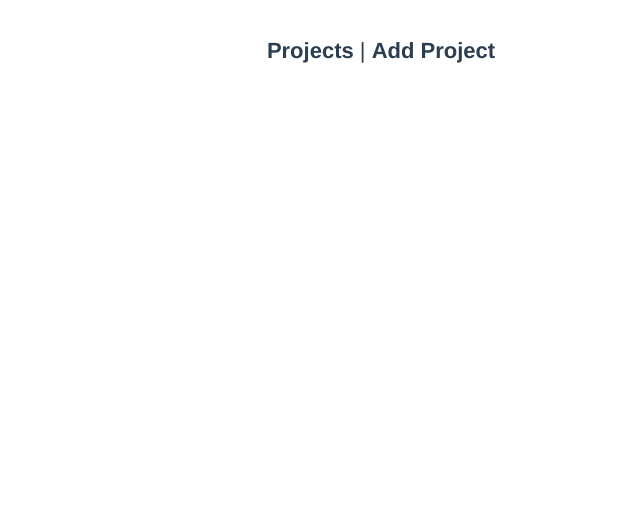
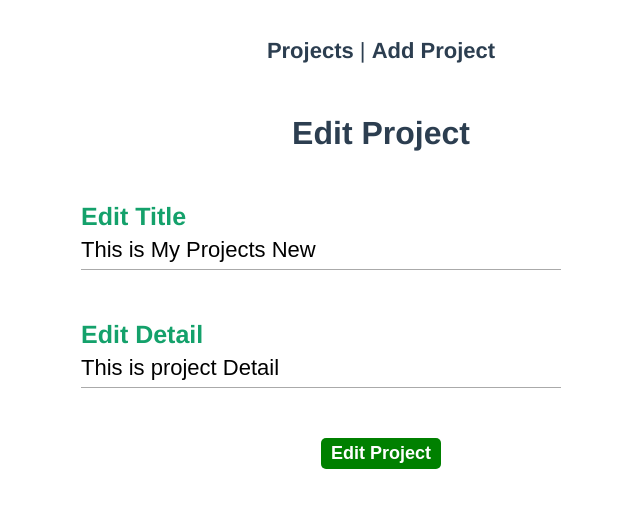
Before and after one commit to r1d3rzz/project_planner, a Vue app: page /editProject/1 in a window 1280 px wide. Shown: the top 508 px of the page, without its empty margins (259-899 px from the left). Built offline with nearby package versions, Linux system fonts and the light colour scheme; data requests are answered from the project's data file.

Commit message:
create edit data in api(backend)

```diff
--- a/database/db.json
+++ b/database/db.json
@@ -1,8 +1,8 @@
 {
   "projects": [
     {
-      "title": "To do Vue",
-      "detail": "Vue Frame work",
+      "title": "This is My Projects New",
+      "detail": "This is project Detail",
       "complete": false,
       "id": 1
     }
--- a/src/components/SingleProject.vue
+++ b/src/components/SingleProject.vue
@@ -6,7 +6,9 @@
       </div>
       <div>
         <i class="fas fa-solid fa-trash pjEditBtn" @click="deleteProject"></i>
-        <i class="fas fa-solid fa-edit pjEditBtn"></i>
+        <router-link :to="{ name: 'editProject', params: { id: project.id } }">
+          <i class="fas fa-solid fa-edit pjEditBtn"></i>
+        </router-link>
         <i class="fas fa-solid fa-check pjEditBtn" @click="completeProject"></i>
       </div>
     </div>
--- a/src/router/index.js
+++ b/src/router/index.js
@@ -1,6 +1,7 @@
 import { createRouter, createWebHistory } from "vue-router";
 import HomeView from "../views/HomeView.vue";
 import AddProject from "../views/AddProject.vue";
+import EditProject from "../views/EditProject.vue";
 
 const routes = [
   {
@@ -13,6 +14,12 @@ const routes = [
     name: "addProject",
     component: AddProject,
   },
+  {
+    path: "/editProject/:id",
+    name: "editProject",
+    component: EditProject,
+    props: true,
+  },
 ];
 
 const router = createRouter({
--- /dev/null
+++ b/src/views/EditProject.vue
@@ -0,0 +1,72 @@
+<template>
+  <h1>Edit Project</h1>
+  <form @submit.prevent="editProject">
+    <div class="inputBox">
+      <label for="title" class="projectTitle">Edit Title</label>
+      <input type="text" id="title" class="projectInput" v-model="title" />
+    </div>
+
+    <div class="inputBox">
+      <label for="detail" class="projectTitle">Edit Detail</label>
+      <input type="text" id="detail" class="projectInput" v-model="detail" />
+    </div>
+
+    <div class="btnBox">
+      <button class="editBtn">Edit Project</button>
+    </div>
+  </form>
+</template>
+
+<script>
+export default {
+  props: ["id"],
+  data() {
+    return {
+      title: "",
+      detail: "",
+      api: "http://localhost:3000/projects/",
+    };
+  },
+  methods: {
+    editProject() {
+      fetch(this.api + this.id, {
+        method: "PATCH",
+        headers: {
+          "Content-Type": "application/json",
+        },
+        body: JSON.stringify({
+          title: this.title,
+          detail: this.detail,
+        }),
+      })
+        .then(() => this.$router.push("/"))
+        .catch((err) => console.log(err.message));
+    },
+  },
+  mounted() {
+    fetch(this.api + this.id)
+      .then((resolve) => {
+        return resolve.json();
+      })
+      .then((data) => {
+        this.title = data.title;
+        this.detail = data.detail;
+      })
+      .catch((err) => console.log(err.message));
+  },
+};
+</script>
+
+<style>
+.editBtn {
+  border: none;
+  outline: none;
+  background-color: green;
+  padding: 5px 10px;
+  color: white;
+  font-size: 18px;
+  font-weight: bold;
+  border-radius: 5px;
+  cursor: pointer;
+}
+</style>
```
